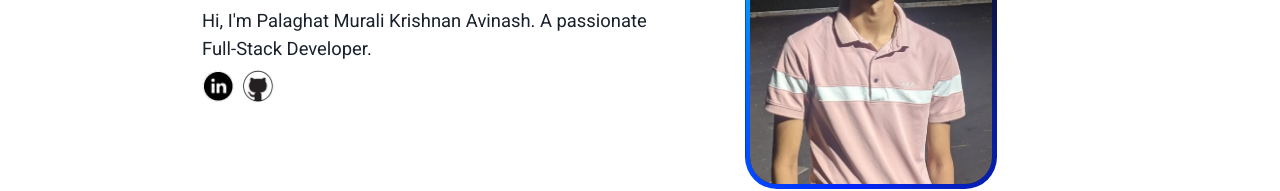
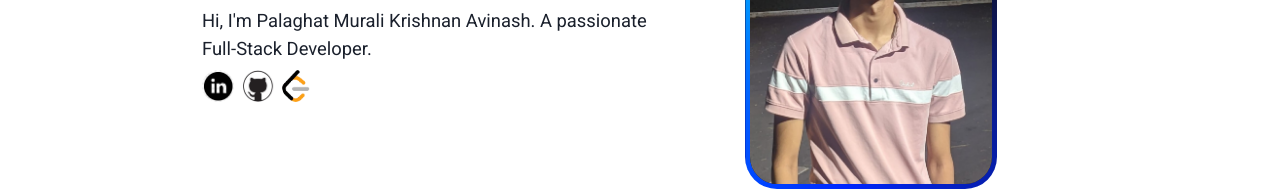
Before and after one commit to Krishnan-Avinash/portfolio, a React (Vite) app: page / in a window 1280 px wide. Shown: the part 275-466 px from the top of the page. Built offline with nearby package versions, Linux system fonts and the light colour scheme; no server answers.

Commit message:
added leetcode along with profile link

```diff
--- a/src/components/HeroSection/MainSection/MainSection.jsx
+++ b/src/components/HeroSection/MainSection/MainSection.jsx
@@ -2,6 +2,7 @@ import React from "react";
 import image from "../../../assets/image.jpg";
 import li from "../../../assets/linkedin2.jpg";
 import git from "../../../assets/github3.jpg";
+import leetcode from "../../../assets/leetcode2-removebg-preview.png";
 import Skills from "../SkillSection/Skills";
 import { Link } from "react-router-dom";
 import About from "../../about/About";
@@ -30,6 +31,11 @@ const MainSection = () => {
                 <img src={git} alt="Github" />
               </Link>
             </li>
+            <li>
+              <Link to="https://leetcode.com/u/Avinash_krishnan/">
+                <img src={leetcode} alt="Leetcode" />
+              </Link>
+            </li>
           </ul>
         </div>
         <div className="right">
```
Also changed, not shown: src/assets/leetcode2-removebg-preview.png (added).
